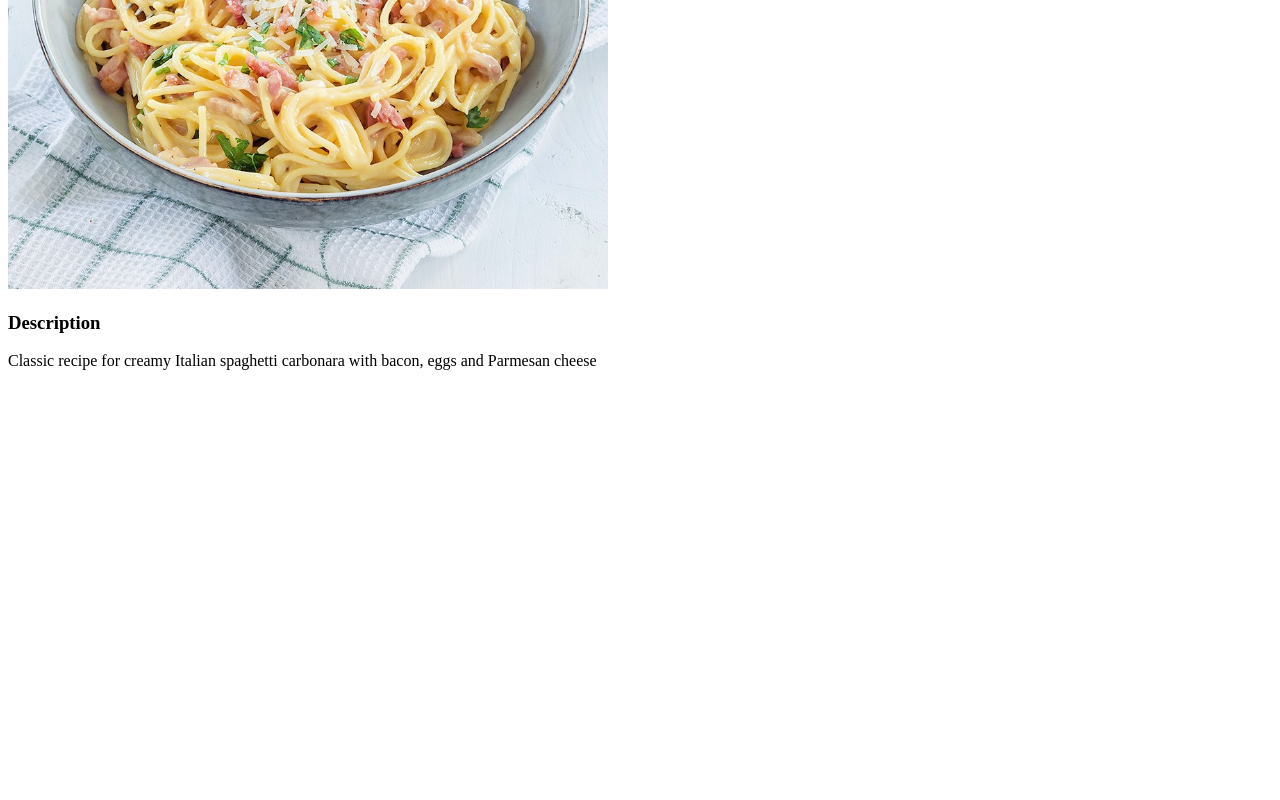
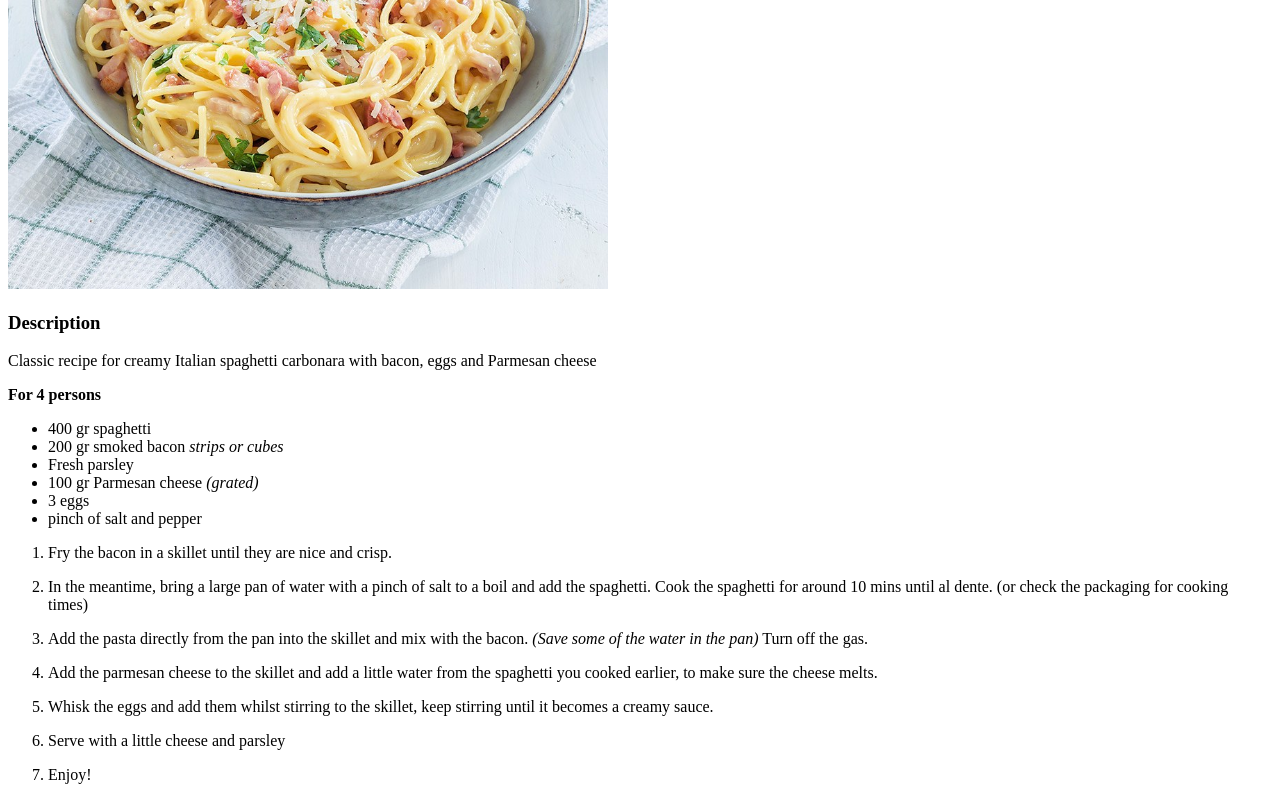
Before and after one commit to Musicalpuzzle/odin-recipes, a plain HTML site: page Recipes/carbonara.html in a window 1280 px wide. Shown: the part 391-1191 px from the top of the page. Before the commit the page ends 800 px from the top, so only its background shows below. Drawn offline with Linux system fonts and the light colour scheme.

Commit message:
style: Added recipe details
Added ingredient list and cooking instructions

```diff
--- a/Recipes/carbonara.html
+++ b/Recipes/carbonara.html
@@ -13,5 +13,34 @@
 
 <h3>Description</h3>
 <p>Classic recipe for creamy Italian spaghetti carbonara with bacon, eggs and Parmesan cheese </p>
+<p><strong>For 4 persons</strong></p>
+<p></p>
+<ul>
+    <li>400 gr spaghetti</li>
+    <li>200 gr smoked bacon <em>strips or cubes</em></li>
+    <li>Fresh parsley</li>
+    <li>100 gr Parmesan cheese <em>(grated)</em></li>
+    <li>3 eggs</li>
+    <li>pinch of salt and pepper</li>
+</ul>
+    <p></p>
+<ol>
+    <li>Fry the bacon in a skillet until they are nice and crisp.</li>
+    <p></p>
+    <li>In the meantime, bring a large pan of water with a pinch of salt to a boil and add the spaghetti.
+        Cook the spaghetti for around 10 mins until al dente. (or check the packaging for cooking times)</li>
+    <p></p>
+    <li>Add the pasta directly from the pan into the skillet and mix with the bacon. <em>(Save some of the water in the pan)</em> Turn off the gas. </li>
+    <p></p>
+    <li>Add the parmesan cheese to the skillet and add a little water from the spaghetti you cooked earlier, to make sure the cheese melts.</li>
+    <p></p>
+    <li>Whisk the eggs and add them whilst stirring to the skillet, keep stirring until it becomes a creamy sauce.</li>
+    <p></p>
+    <li>Serve with a little cheese and parsley</li>
+    <p></p>
+    <li>Enjoy!</li>
+</ol>
+
 </body>
+
 </html>
```
